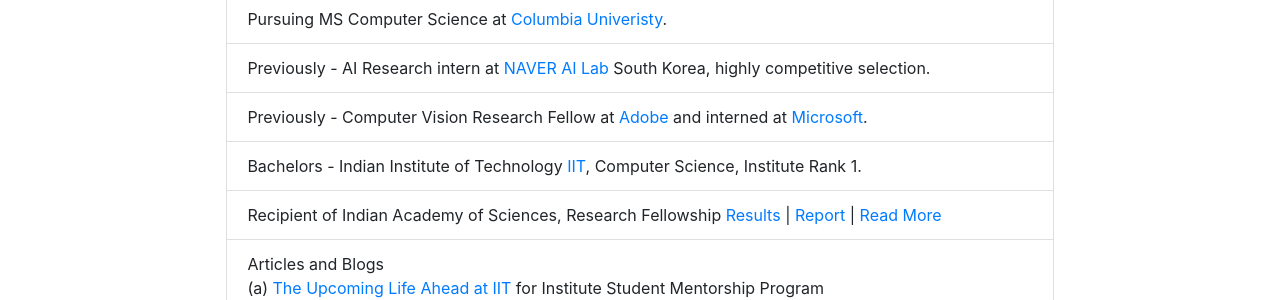
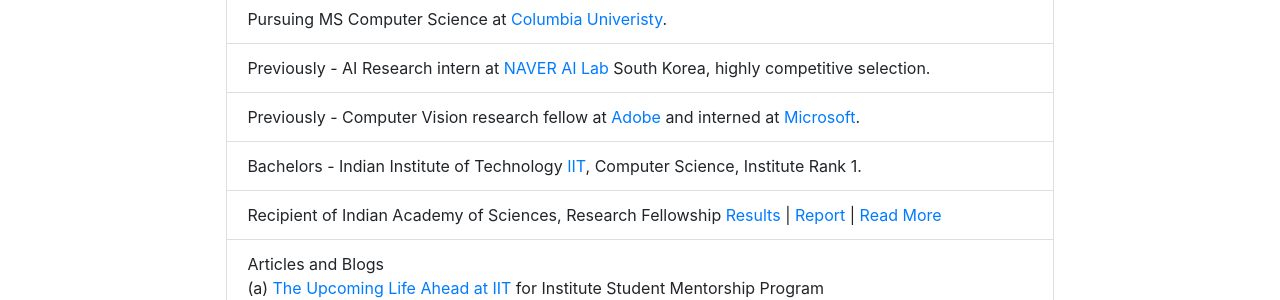
Before and after one commit to thenamangoyal/thenamangoyal.github.io, a Jekyll site: the page built from index.html, in a window 1280 px wide and 1375 px high. Shown: the part 341-641 px from the top of the window. Built offline with Jekyll 4.4.1, drawn with Linux system fonts in a browser that asks for light colours; nearby versions of some CDN libraries.

Commit message:
fix case

```diff
--- a/index.html
+++ b/index.html
@@ -90,7 +90,7 @@ layout: bootstrap
         </li>
         <li class="list-group-item">Previously - AI Research intern at <a target="_blank"
                 href="https://naver-career.gitbook.io/en/teams/clova-cic">NAVER AI Lab</a> South Korea, highly competitive selection.</li>
-        <li class="list-group-item">Previously - Computer Vision Research Fellow at <a target="_blank" href="https://www.adobe.com/">Adobe</a>
+        <li class="list-group-item">Previously - Computer Vision research fellow at <a target="_blank" href="https://www.adobe.com/">Adobe</a>
             and interned at <a target="_blank" href="https://www.microsoft.com/">Microsoft</a>.
         </li>
 
```
